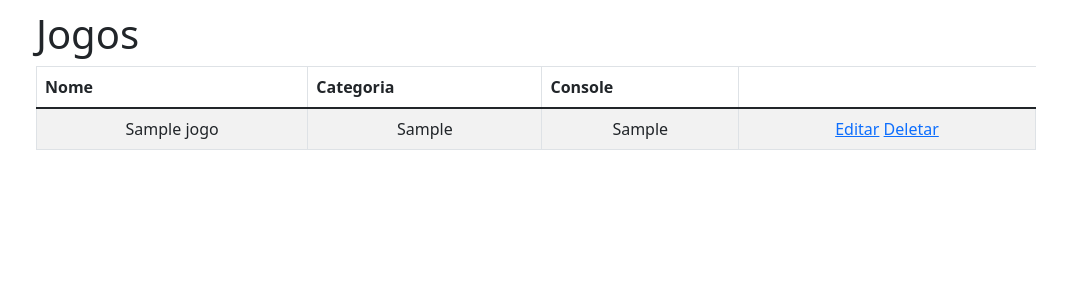
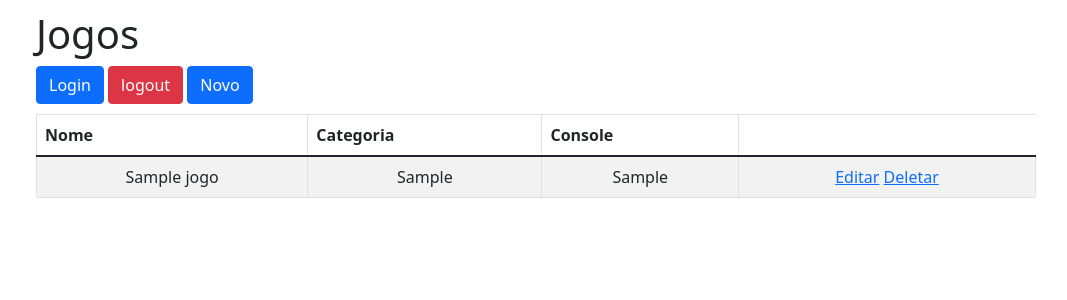
Before and after one commit to marciliodevjava/jocoteca-rest-flask, a Flask app: page / in a window 1280 px wide. Shown: the top 300 px of the page, without its empty margins (104-1171 px from the left). Run offline with Flask 3, Linux system fonts and the light colour scheme; tables that the repository leaves empty hold one stand-in row (values such as "Sample post"); parts of the project's set-up code (start-up, migrations or seed data) failed here and were passed over; some libraries are stand-ins or nearby versions.

Commit message:
Update lista

```diff
--- a/templates/lista.html
+++ b/templates/lista.html
@@ -1,5 +1,8 @@
 {% extends "template.html" %}
 {% block conteudo %}
+    <a class="btn btn-primary" href="{{ url_for('login') }}">Login</a>
+    <a class="btn btn-danger" href="{{ url_for('logout') }}">logout</a>
+    <a class="btn btn-primary" href="{{ url_for('novo') }}">Novo</a>
     <table class="table table-striped table-responsive table-bordered">
         <thead class="thead-default">
         <tr>
```
